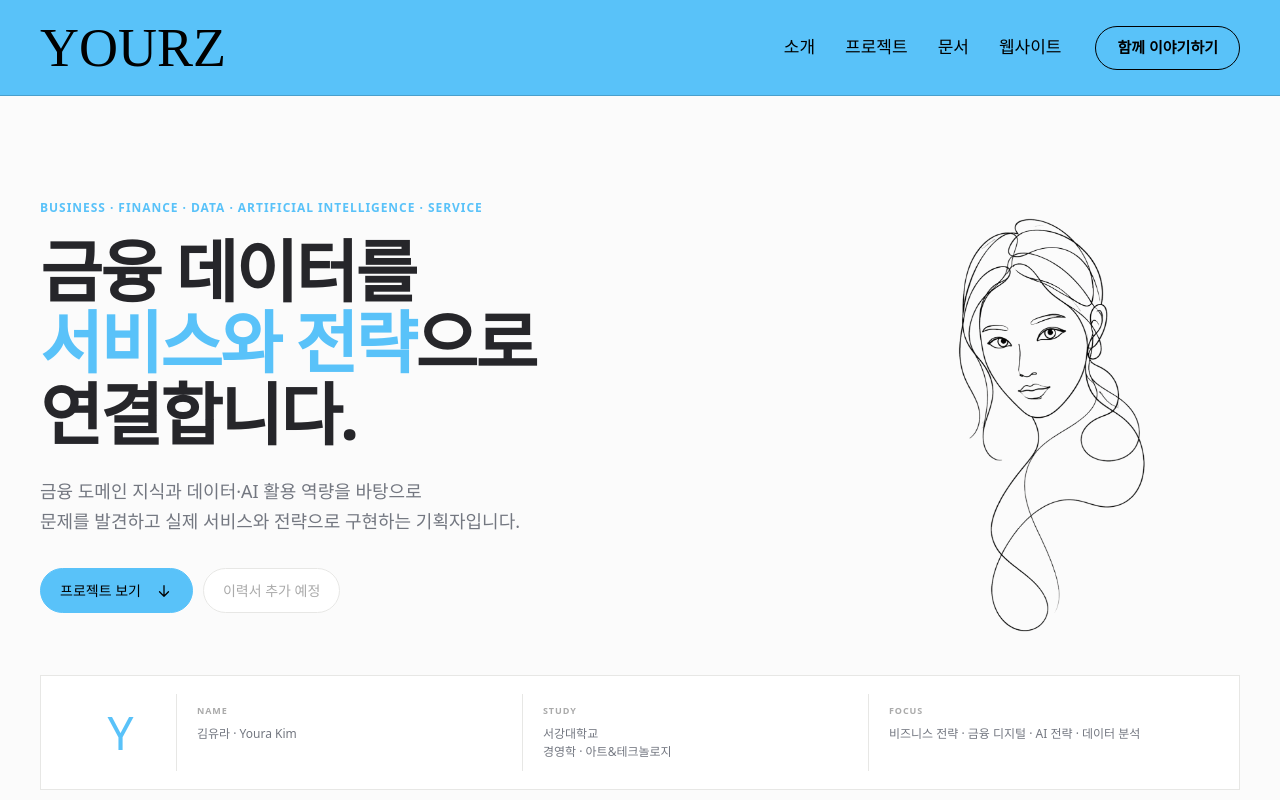
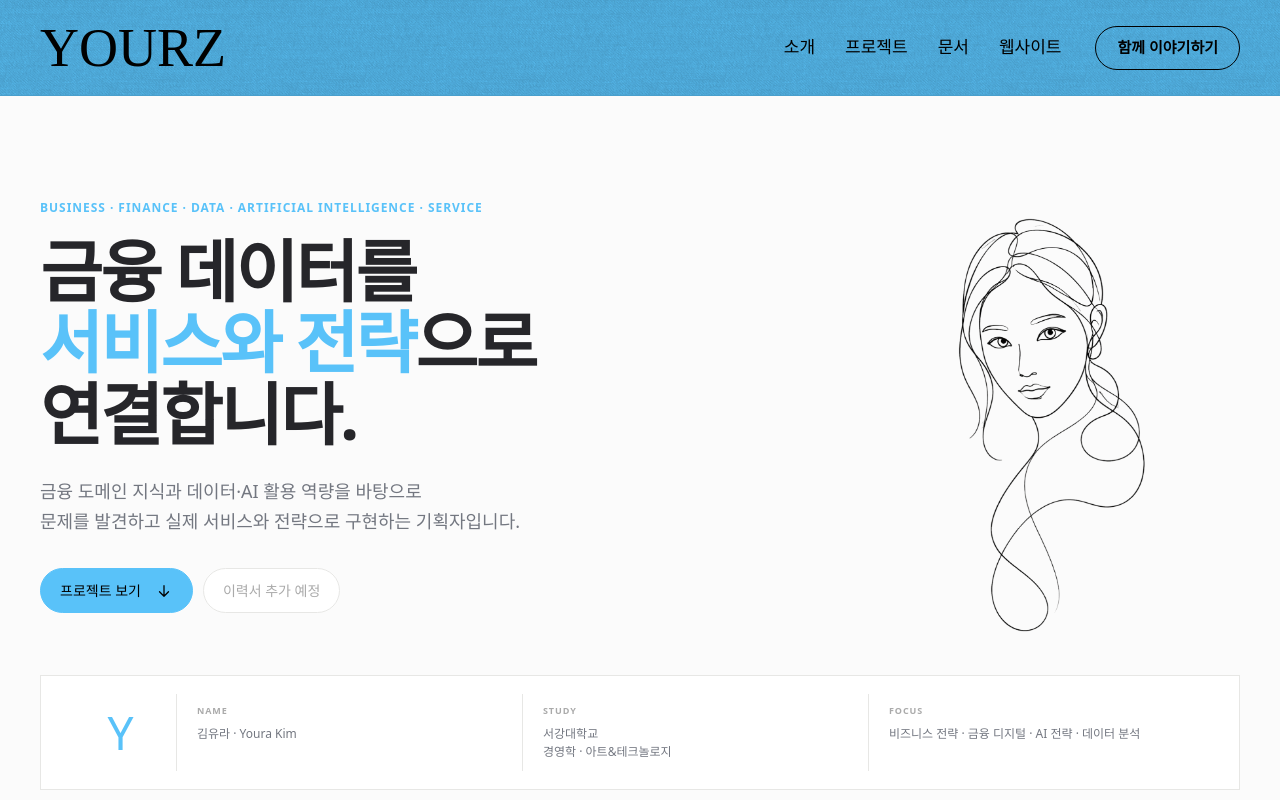
Before and after one commit to youra031220/youra-kim-portfolio, a Next.js app: page / in a window 1280 px wide. Shown: the top 800 px of the page. Built offline with nearby package versions, Linux system fonts and the light colour scheme; a web font is replaced by a local one.

Commit message:
Apply fabric texture asset to header

```diff
--- a/app/globals.css
+++ b/app/globals.css
@@ -25,6 +25,7 @@ svg { width: 18px; fill: none; stroke: currentColor; stroke-width: 1.7; stroke-l
 .container { width: min(calc(100% - 80px), var(--max)); margin: 0 auto; }
 
 .site-header { position: fixed; inset: 0 0 auto; z-index: 50; height: 96px; background: #59c2f9; border-bottom: 1px solid rgba(0,0,0,.18); }
+.header-texture { position: absolute; inset: 0; pointer-events: none; background-repeat: repeat; background-size: 180px 180px; opacity: .72; mix-blend-mode: multiply; }
 .nav-wrap { width: min(calc(100% - 80px), var(--max)); height: 100%; margin: auto; position: relative; z-index: 1; display: flex; align-items: center; gap: 34px; }
 .wordmark { margin-right: auto; color: #000; font-family: "Ribeye", serif; font-size: 54px; font-weight: 400; line-height: 1; letter-spacing: 0; }
 .nav-group { display: flex; align-items: center; gap: 30px; }
--- a/components/Header.tsx
+++ b/components/Header.tsx
@@ -12,8 +12,10 @@ const nav = [
 
 export function Header() {
   const [open, setOpen] = useState(false);
+  const texturePath = `${process.env.NEXT_PUBLIC_BASE_PATH ?? ""}/images/45-degree-fabric-dark.png`;
   return (
     <header className="site-header">
+      <span className="header-texture" style={{ backgroundImage: `url("${texturePath}")` }} aria-hidden="true" />
       <div className="nav-wrap">
         <a className="wordmark" href="#top" aria-label="김유라 포트폴리오 홈">YOURZ</a>
         <nav className={open ? "nav-links open" : "nav-links"} aria-label="주요 메뉴">
```
Also changed, not shown: public/images/45-degree-fabric-dark.png (added).
